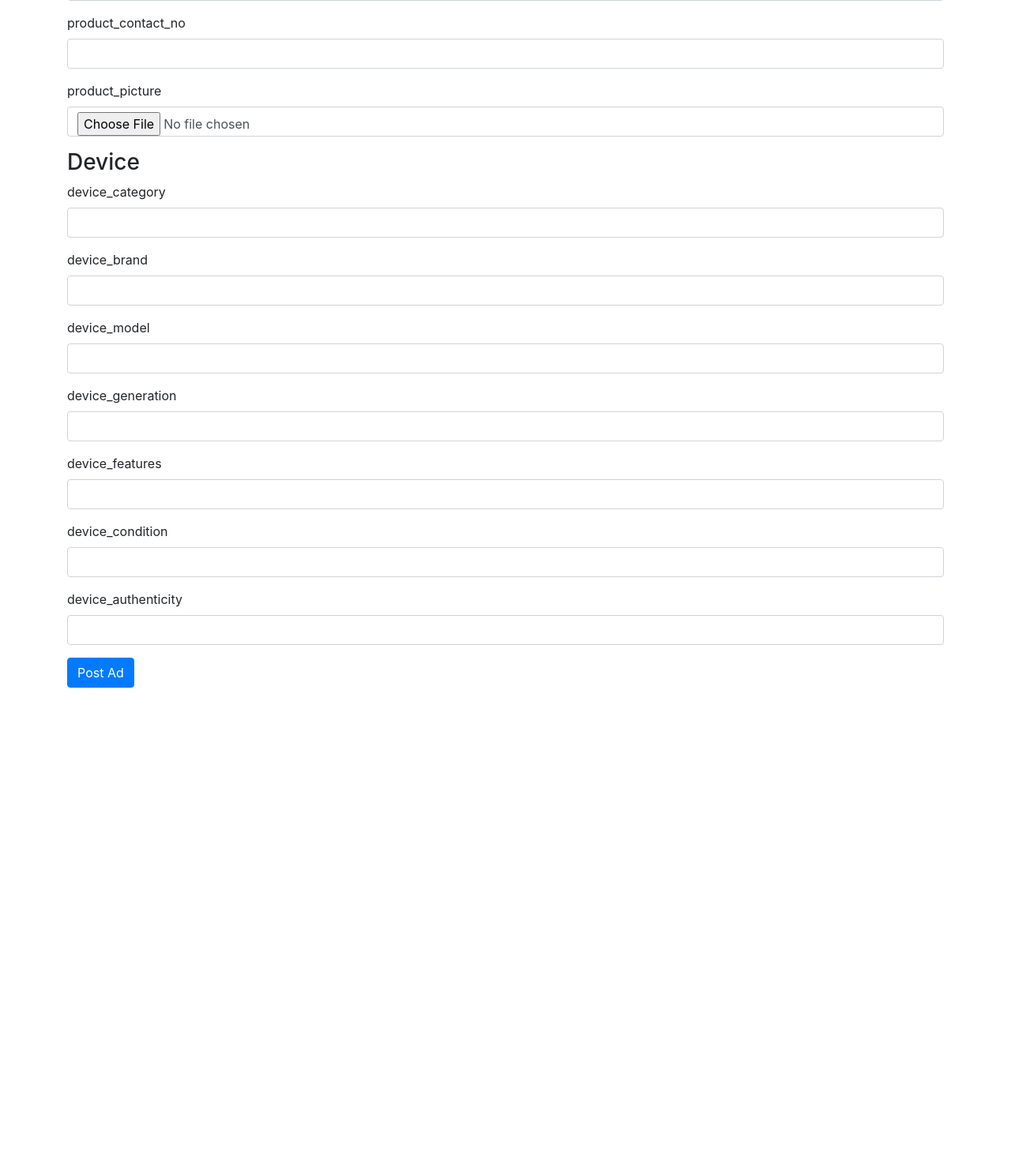
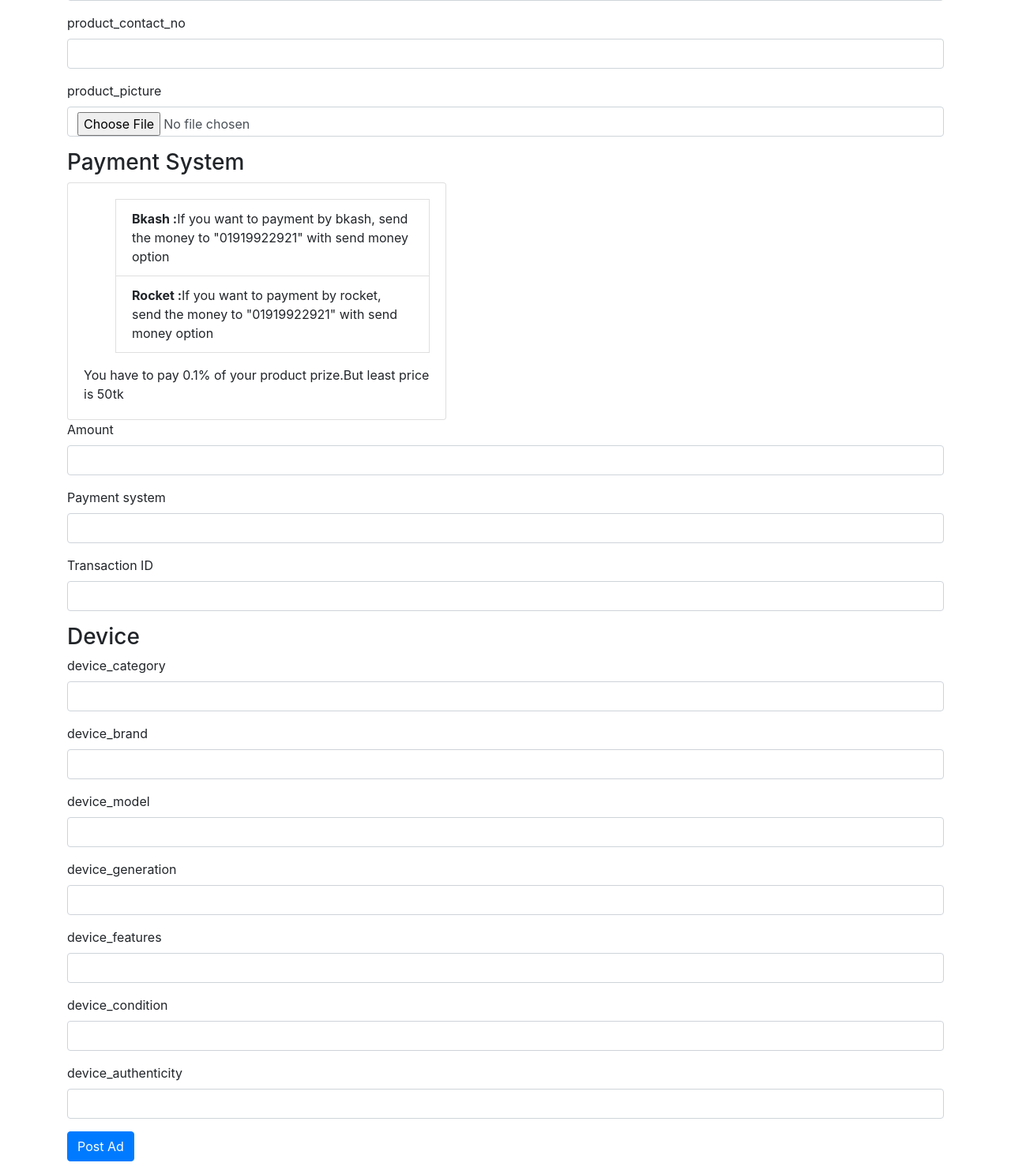
Before and after one commit to buetcse17/bikroy, a Django app: page /productAdCategory/1/ in a window 1280 px wide. Shown: the part 404-1891 px from the top of the page at 79% size. Before the commit the page ends 1275 px from the top, so only its background shows below. Run offline with Django 3.2, Linux system fonts and the light colour scheme; some libraries are stand-ins or nearby versions.

Commit message:
admin approval er jonno html add korsi and post product add e form+query change korsi

```diff
--- a/home/urls.py
+++ b/home/urls.py
@@ -22,7 +22,8 @@ urlpatterns = [
     path('productAdCategory/<int:id>/', views.productAdCategory, name='productAdCategory'),
     path('postJobAd/', views.postJobAd, name='postJobAd'),
 
-
+    # admin
+    path('approve/',views.approval, name='approve'),
     # dummy
     path('list', views.list_jobs, name='list_jobs'),
 
--- a/home/views.py
+++ b/home/views.py
@@ -166,6 +166,9 @@ def productAdCategory(request,id):
             product_description = request.POST['product_description']
             product_contact_no = request.POST['product_contact_no']
             product_picture = request.POST['product_picture']
+            payment_amount = request.POST['payment_amount']
+            payment_system = request.POST['payment_system']
+            transaction = request.POST['transaction']
         if id==1:
             device_category = request.POST['device_category']
             device_brand = request.POST['device_brand']
@@ -217,10 +220,8 @@ def productAdCategory(request,id):
         print('ad id ', advertisement_id, type(advertisement_id))
         advertisement_id = str(advertisement_id)
 
-        advertisement_type = 'paid'
-        payment_system = 'bkash'
-        payment_amount = '300'
-        sql = "INSERT INTO advertisement VALUES('"+advertisement_id+"','"+ advertisement_type+"',"+ payment_amount+",'"+ payment_system+"', SYSDATE ,'"+ request.user.username+"')"
+        advertisement_type = 'pending'
+        sql = "INSERT INTO advertisement VALUES('"+advertisement_id+"','"+ advertisement_type+"','"+ payment_amount+"','"+ payment_system+"', SYSDATE ,'"+ request.user.username+"','"+transaction+"')"
 
         c.execute(sql)
         conn.commit()
@@ -360,3 +361,7 @@ def list_jobs(request):
         out += str(row) + '\n'
     conn.close()
     return HttpResponse(out, content_type="text/plain")
+
+
+def approval(request):
+    return render(request,'home/approve.html')
--- a/templates/base.html
+++ b/templates/base.html
@@ -45,7 +45,7 @@
 
         {% ifequal request.user.username 'bikroy' %}
         <li>
-          <a href="/postAd" class="btn btn-danger btn-lg mx-3" role="button" aria-pressed="true">Approve Ad</a>
+          <a href="/approve" class="btn btn-danger btn-lg mx-3" role="button" aria-pressed="true">Approve Ad</a>
         </li>
         {% endifequal %}
 
--- a/templates/home/productAdCategory.html
+++ b/templates/home/productAdCategory.html
@@ -33,6 +33,28 @@ Category Wise Product Ad
         <div class="form-group">
             <label for="product_picture">product_picture</label>
             <input type="file" class="form-control" id="product_picture" name="product_picture">
+        </div>
+        <h3>Payment System</h3>
+        <div class="card" style="width: 30rem;">
+    <div class="card-body">
+    <ul>
+    <li class="list-group-item"><b>Bkash :</b>If you want to payment by bkash, send the money to "01919922921" with send money option</li>
+    <li class="list-group-item"><b>Rocket :</b>If you want to payment by rocket, send the money to "01919922921" with send money option</li>
+    </ul>
+    <p class="card-text">You have to pay 0.1% of your product prize.But least price is 50tk </p>
+   </div>
+   </div>
+        <div class="form-group">
+            <label for="payment_amount">Amount</label>
+            <input type="number" step="10" class="form-control" id="payment_amount" name="payment_amount">
+        </div>
+               <div class="form-group">
+            <label for="payment_system">Payment system</label>
+            <input type="text" class="form-control" id="payment_system" name="payment_system">
+        </div>
+        <div class="form-group">
+            <label for="transaction">Transaction ID</label>
+            <input type="text" class="form-control" id="transaction" name="transaction">
         </div>
 
 
```
Also changed, not shown: templates/home/approve.html (added, +72 -0 lines).
